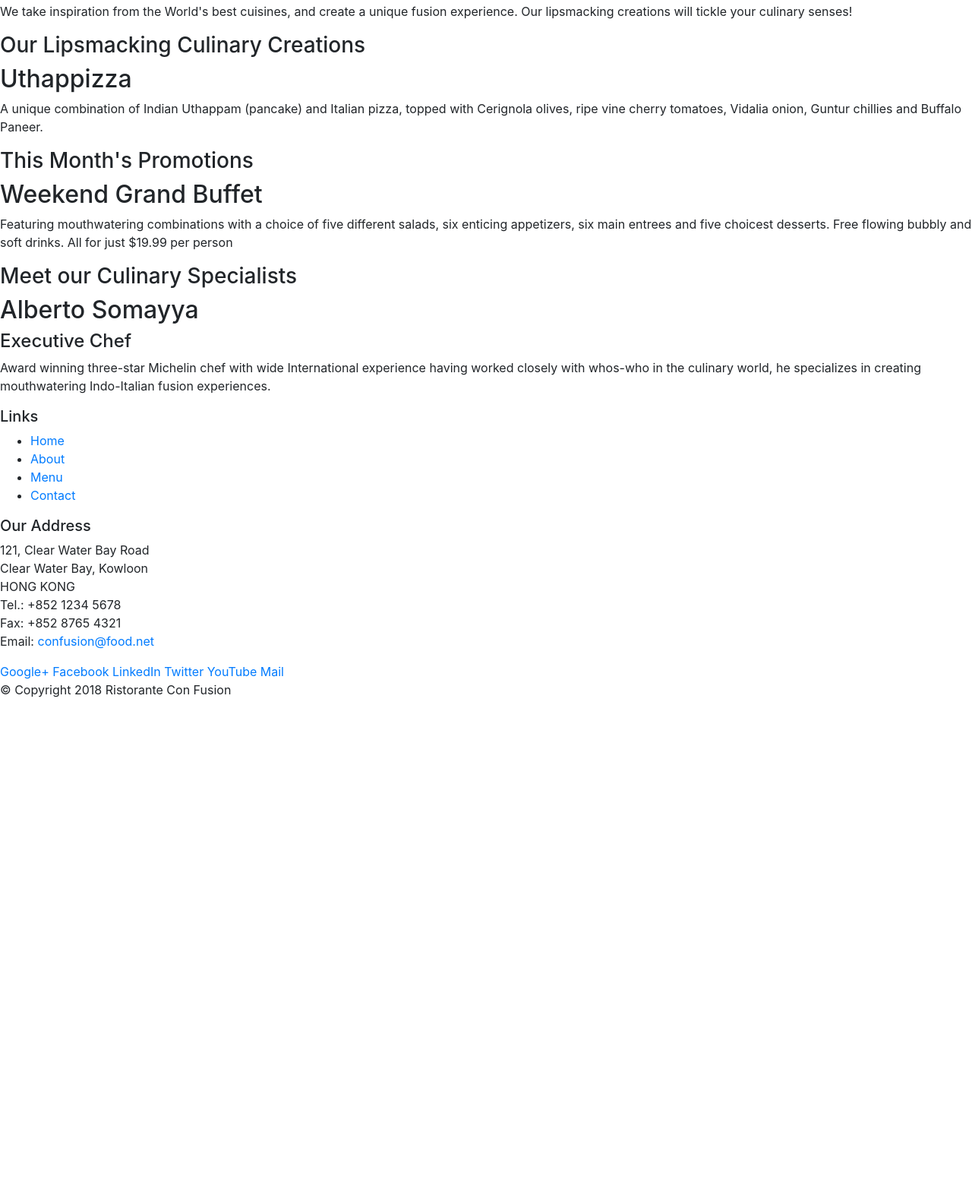
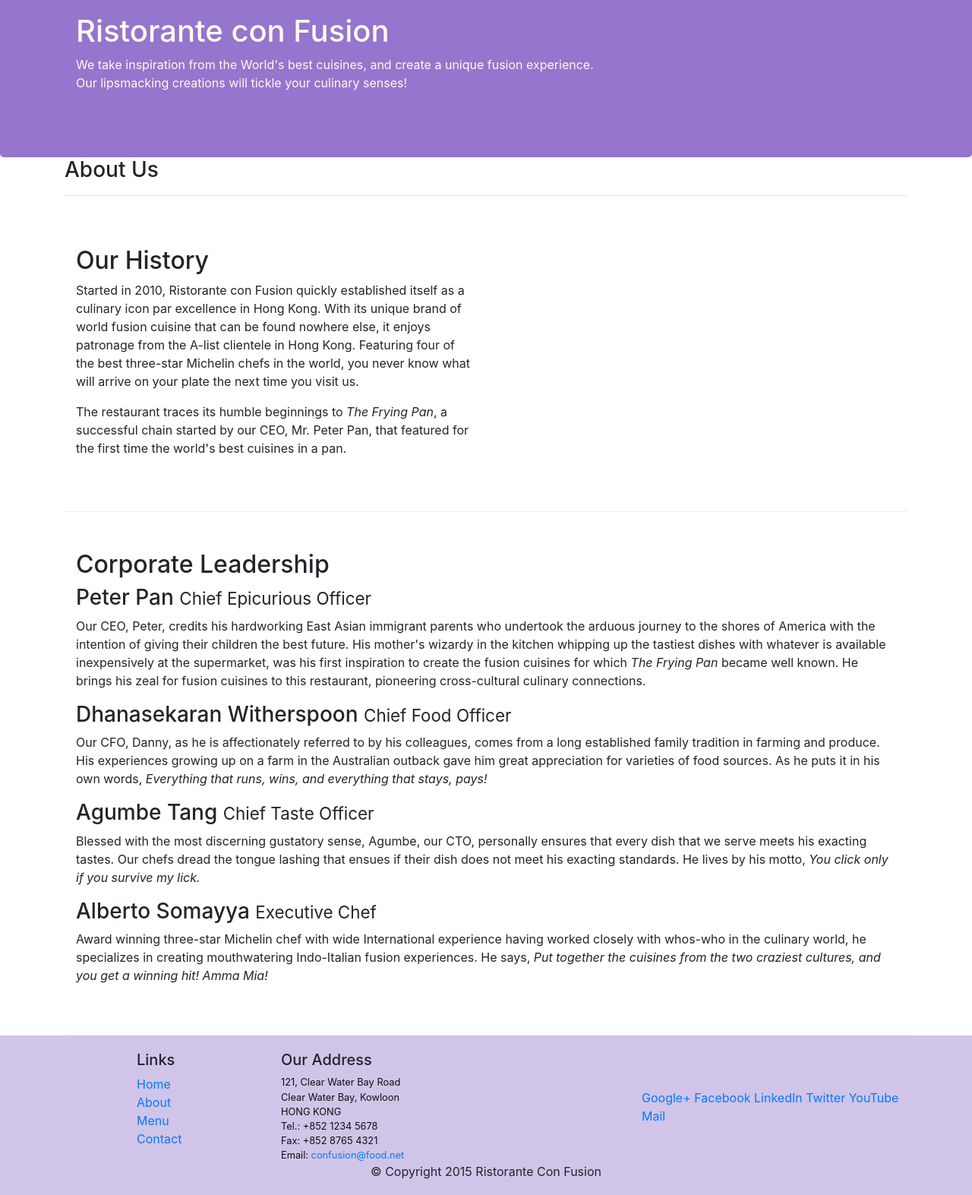
Before and after one commit to HimakarRaju/FrontEnd-Web-UI-Frameworks-and-Tools-Bootstrap-4, a website: page index.html in a window 1280 px wide. Shown: the part 53-1626 px from the top of the page at 76% size. Before the commit the page ends 989 px from the top, so only its background shows below. Drawn offline with nearby package versions, Linux system fonts and the light colour scheme.

Commit message:
Intro to Bootstrap4 Assignment 1
completed code to assignment 1 using The d-none and d-sm-block classes

```diff
--- a/about.css
+++ /dev/null
@@ -1,30 +0,0 @@
-.row-header{
-    margin:0px auto;
-    padding:0px;
-}
-
-.row-content {
-    margin:0px auto;
-    padding: 50px 0px 50px 0px;
-    border-bottom: 1px ridge;
-    min-height:400px;
-}
-
-.footer{
-    background-color: #D1C4E9;
-    margin:0px auto;
-    padding: 20px 0px 20px 0px;
-}
-
-.jumbotron {
-    padding:70px 30px 70px 30px;
-    margin:0px auto;
-    background: #9575CD ;
-    color:floralwhite;
-}
-
-address{
-    font-size:80%;
-    margin:0px;
-    color:#0f0f0f;
-}
--- /dev/null
+++ b/css/styles.css
@@ -0,0 +1,30 @@
+.row-header {
+    margin: 0px auto;
+    padding: 0px;
+}
+
+.row-content {
+    margin: 0px auto;
+    padding: 50px 0px 50px 0px;
+    border-bottom: 1px ridge;
+    min-height: 400px;
+}
+
+.footer {
+    background-color: #D1C4E9;
+    margin: 0px auto;
+    padding: 20px 0px 20px 0px;
+}
+
+.jumbotron {
+    padding: 70px 30px 70px 30px;
+    margin: 0px auto;
+    background: #9575CD;
+    color: floralwhite;
+}
+
+address {
+    font-size: 80%;
+    margin: 0px;
+    color: #0f0f0f;
+}
--- a/index.html
+++ b/index.html
@@ -3,74 +3,99 @@
 
 <head>
     <!-- Required meta tags always come first -->
-    <meta charset="utf-8">
-    <meta name="viewport" content="width=device-width, initial-scale=1, shrink-to-fit=no">
-    <meta http-equiv="x-ua-compatible" content="ie=edge">
-    <title>Ristorante Con Fusion</title>
+    <meta charset="utf-8" />
+    <meta name="viewport" content="width=device-width, initial-scale=1, shrink-to-fit=no" />
+    <meta http-equiv="x-ua-compatible" content="ie=edge" />
+    <title>Ristorante Con Fusion: About Us</title>
     <!-- Bootstrap CSS -->
-    <link rel="stylesheet" href="node_modules/bootstrap/dist/css/bootstrap.min.css">
-<body>
+    <link rel="stylesheet" href="node_modules/bootstrap/dist/css/bootstrap.min.css" />
+    <link rel="stylesheet" href="./css/styles.css" </head> <body>
 
-    <header>
-        <div>
-            <div>
-                <div>
+    <header class="jumbotron">
+        <div class="container">
+            <div class="row row-header">
+                <div class="col-12 col-sm-8">
                     <h1>Ristorante con Fusion</h1>
-                    <p>We take inspiration from the World's best cuisines, and create a unique fusion experience. Our lipsmacking creations will tickle your culinary senses!</p>
+                    <p>We take inspiration from the World's best cuisines, and create a unique fusion experience. Our
+                        lipsmacking creations will tickle your culinary senses!</p>
                 </div>
-                <div>
+                <div class="col-sm-4">
                 </div>
             </div>
         </div>
     </header>
 
-    <div>
-        <div>
-            <div>
-                <h3>Our Lipsmacking Culinary Creations</h3>
+    <div class="container">
+        <div class="row">
+            <div class="col-12">
+                <h3>About Us</h3>
+                <hr>
             </div>
-            <div>
-                <h2>Uthappizza</h2>
-                <p>A unique combination of Indian Uthappam (pancake) and Italian pizza, topped with Cerignola olives, ripe vine cherry tomatoes, Vidalia onion, Guntur chillies and Buffalo Paneer.</p>
+        </div>
+
+        <div class="row row-content">
+            <div class="col-sm-6">
+                <h2>Our History</h2>
+                <p>Started in 2010, Ristorante con Fusion quickly established itself as a culinary icon par excellence
+                    in Hong Kong. With its unique brand of world fusion cuisine that can be found nowhere else, it
+                    enjoys patronage from the A-list clientele in Hong Kong. Featuring four of the best three-star
+                    Michelin chefs in the world, you never know what will arrive on your plate the next time you visit
+                    us.</p>
+                <p>The restaurant traces its humble beginnings to <em>The Frying Pan</em>, a successful chain started by
+                    our CEO, Mr. Peter Pan, that featured for the first time the world's best cuisines in a pan.</p>
+            </div>
+            <div class="col-sm-4">
             </div>
         </div>
 
 
-        <div>
-            <div>
-                <h3>This Month's Promotions</h3>
-            </div>
-            <div>
-                <h2>Weekend Grand Buffet</h2>
-                <p>Featuring mouthwatering combinations with a choice of five different salads, six enticing appetizers, six main entrees and five choicest desserts. Free flowing bubbly and soft drinks. All for just $19.99 per person </p>
+        <div class="row row-content">
+            <div class="col">
+                <h2>Corporate Leadership</h2>
+                <h3>Peter Pan <small>Chief Epicurious Officer</small></h3>
+                <p class=" d-none d-sm-block">Our CEO, Peter, credits his hardworking East Asian immigrant parents
+                    who undertook the arduous journey to the shores of America with the intention of giving their
+                    children
+                    the best future. His mother's wizardy in the kitchen whipping up the tastiest dishes with whatever
+                    is available inexpensively at the supermarket, was his first inspiration to create the fusion
+                    cuisines for which <em>The Frying Pan</em> became well known. He brings his zeal for fusion cuisines
+                    to this restaurant, pioneering cross-cultural culinary connections.</p>
+                <h3>Dhanasekaran Witherspoon <small>Chief Food Officer</small></h3>
+                <p class="d-none d-sm-block">Our CFO, Danny, as he is affectionately referred to by his colleagues,
+                    comes from a long established family tradition in farming and produce. His experiences growing up on
+                    a
+                    farm in the Australian outback gave him great appreciation for varieties of food sources. As he puts
+                    it in his own words, <em>Everything that runs, wins, and everything that stays, pays!</em></p>
+                <h3>Agumbe Tang <small>Chief Taste Officer</small></h3>
+                <p class="d-none d-sm-block">Blessed with the most discerning gustatory sense, Agumbe, our CTO,
+                    personally ensures that every dish that we serve meets his exacting tastes. Our chefs dread the
+                    tongue lashing
+                    that ensues if their dish does not meet his exacting standards. He lives by his motto, <em>You click
+                        only if you survive my lick.</em></p>
+                <h3>Alberto Somayya <small>Executive Chef</small></h3>
+                <p class="d-none d-sm-block">Award winning three-star Michelin chef with wide International
+                    experience having worked closely with whos-who in the culinary world, he specializes in creating
+                    mouthwatering
+                    Indo-Italian fusion experiences. He says, <em>Put together the cuisines from the two craziest
+                        cultures, and you get a winning hit! Amma Mia!</em></p>
             </div>
         </div>
 
-        <div>
-            <div>
-                <h3>Meet our Culinary Specialists</h3>
-            </div>
-            <div>
-                <h2>Alberto Somayya</h2>
-                <h4>Executive Chef</h4>
-                <p>Award winning three-star Michelin chef with wide International experience having worked closely with whos-who in the culinary world, he specializes in creating mouthwatering Indo-Italian fusion experiences. </p>
-            </div>
-        </div>
     </div>
 
-    <footer>
-        <div>
-            <div>
-                <div>
+    <footer class="footer">
+        <div class="container">
+            <div class="row">
+                <div class="col-5 offset-1 col-sm-2">
                     <h5>Links</h5>
-                    <ul>
+                    <ul class="list-unstyled">
                         <li><a href="#">Home</a></li>
                         <li><a href="#">About</a></li>
                         <li><a href="#">Menu</a></li>
                         <li><a href="#">Contact</a></li>
                     </ul>
                 </div>
-                <div>
+                <div class="col-6 col-sm-5">
                     <h5>Our Address</h5>
                     <address>
                         121, Clear Water Bay Road<br>
@@ -81,7 +106,7 @@
                         Email: <a href="mailto:confusion@food.net">confusion@food.net</a>
                     </address>
                 </div>
-                <div>
+                <div class="col-sm align-self-center">
                     <div>
                         <a href="http://google.com/+">Google+</a>
                         <a href="http://www.facebook.com/profile.php?id=">Facebook</a>
@@ -92,21 +117,18 @@
                     </div>
                 </div>
             </div>
-           <div>
-                <div>
-                    <p>© Copyright 2018 Ristorante Con Fusion</p>
+            <div class="row justify-content-center">
+                <div class="col-auto">
+                    <p>© Copyright 2015 Ristorante Con Fusion</p>
                 </div>
             </div>
         </div>
     </footer>
 
-     <!-- jQuery first, then Popper.js, then Bootstrap JS. -->
-    <script src="node_modules/jquery/dist/jquery.slim.min.js"></script>
-    <script src="node_modules/popper.js/dist/umd/popper.min.js"></script>
+    <!-- jQuery first, then Tether, then Bootstrap JS. -->
+    <script src="node_modules/jquery/dist/jquery.min.js"></script>
+    <script src="node_modules/tether/dist/js/tether.min.js"></script>
     <script src="node_modules/bootstrap/dist/js/bootstrap.min.js"></script>
-
-
-
     </body>
 
 </html>
```
Also changed, not shown: about.html (deleted, +0 -110 lines), package.json (+7 -2 lines), 1 other file. Lines whose indentation alone changed are shown as unchanged.
